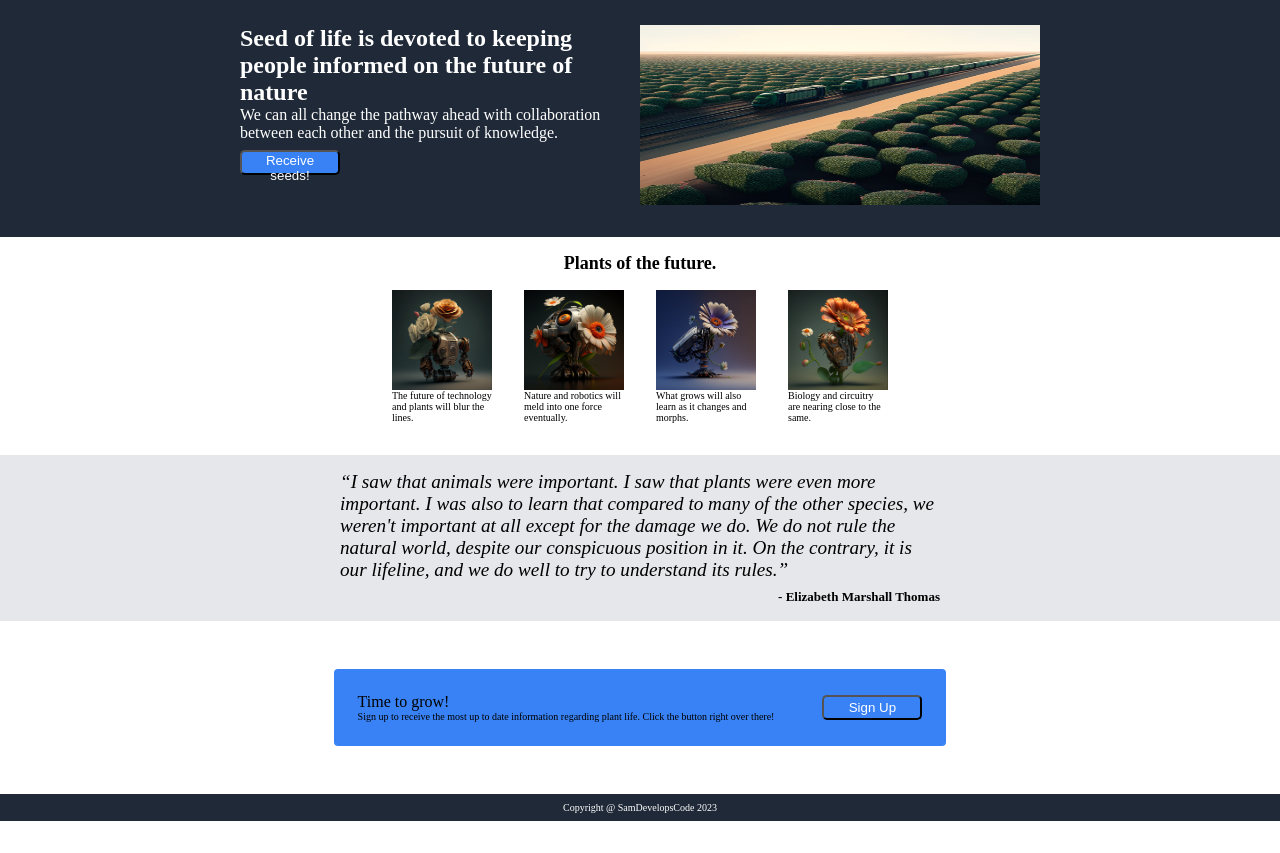
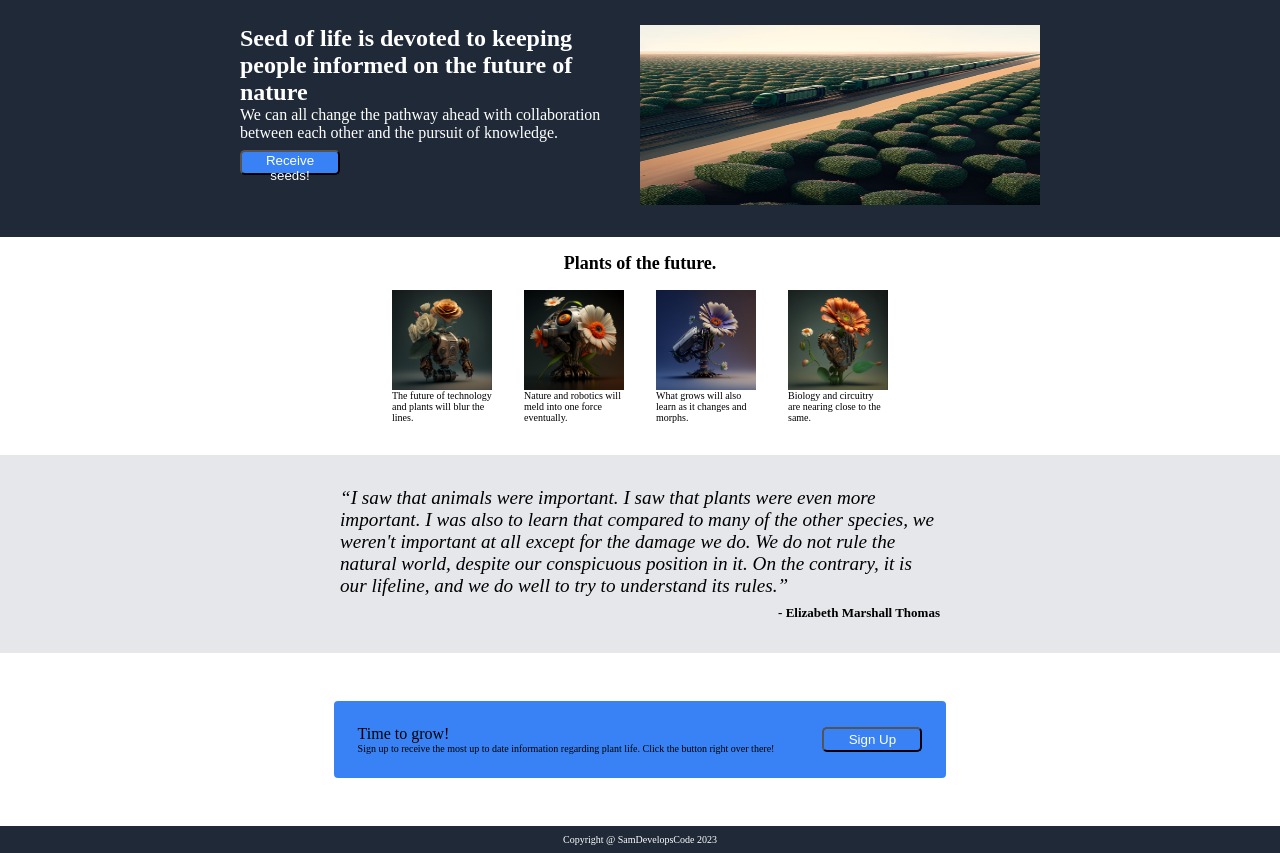
Before and after one commit to SamDevelopsCode/landing-page, a plain HTML site: page index.html in a window 1280 px wide. Shown: the part 50-903 px from the top of the page. Before the commit the page ends 871 px from the top, so only its background shows below. Drawn offline with Linux system fonts and the light colour scheme.

Commit message:
Add extra padding to content-container-2.

```diff
--- a/style.css
+++ b/style.css
@@ -119,7 +119,7 @@ a {
     height: 400px;
     justify-content: center;
     align-items: center;
-    padding: 16px;
+    padding: 32px;
     background-color: #E5E7eb;
 }
 
```
